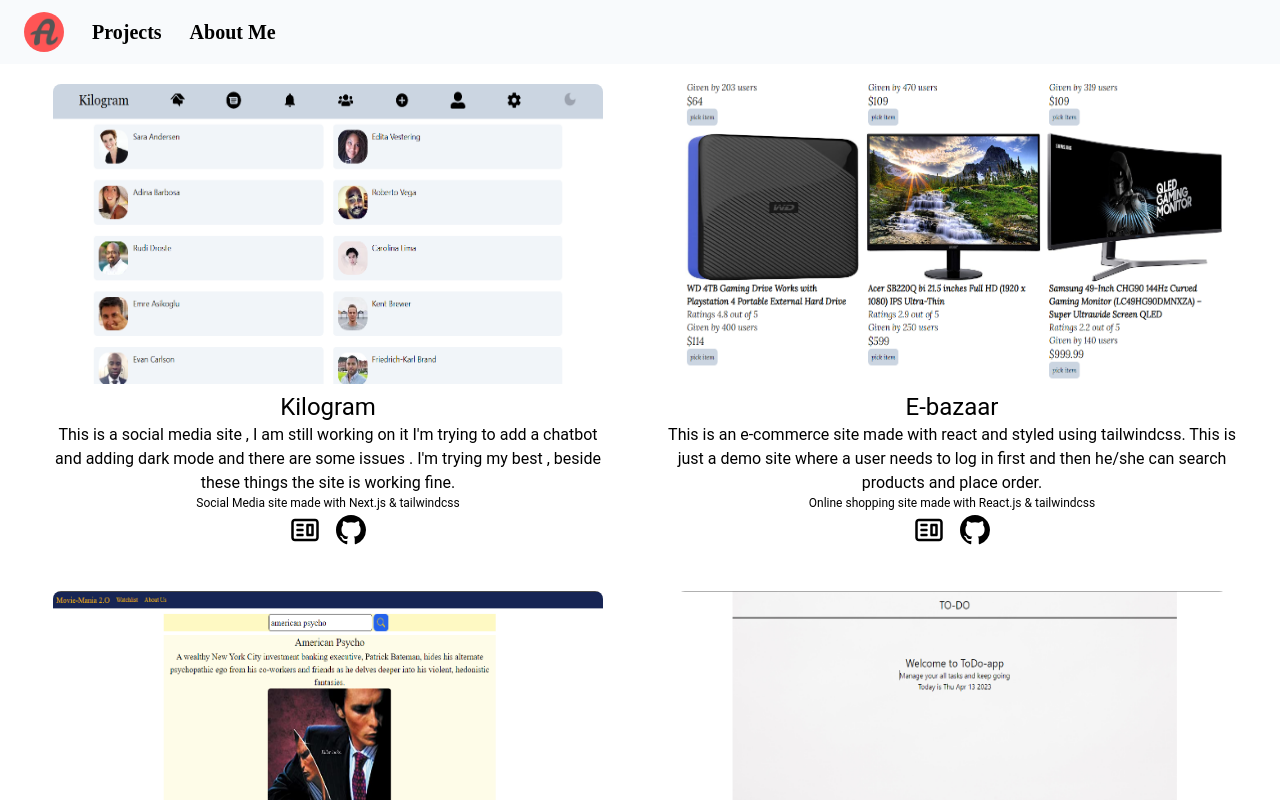
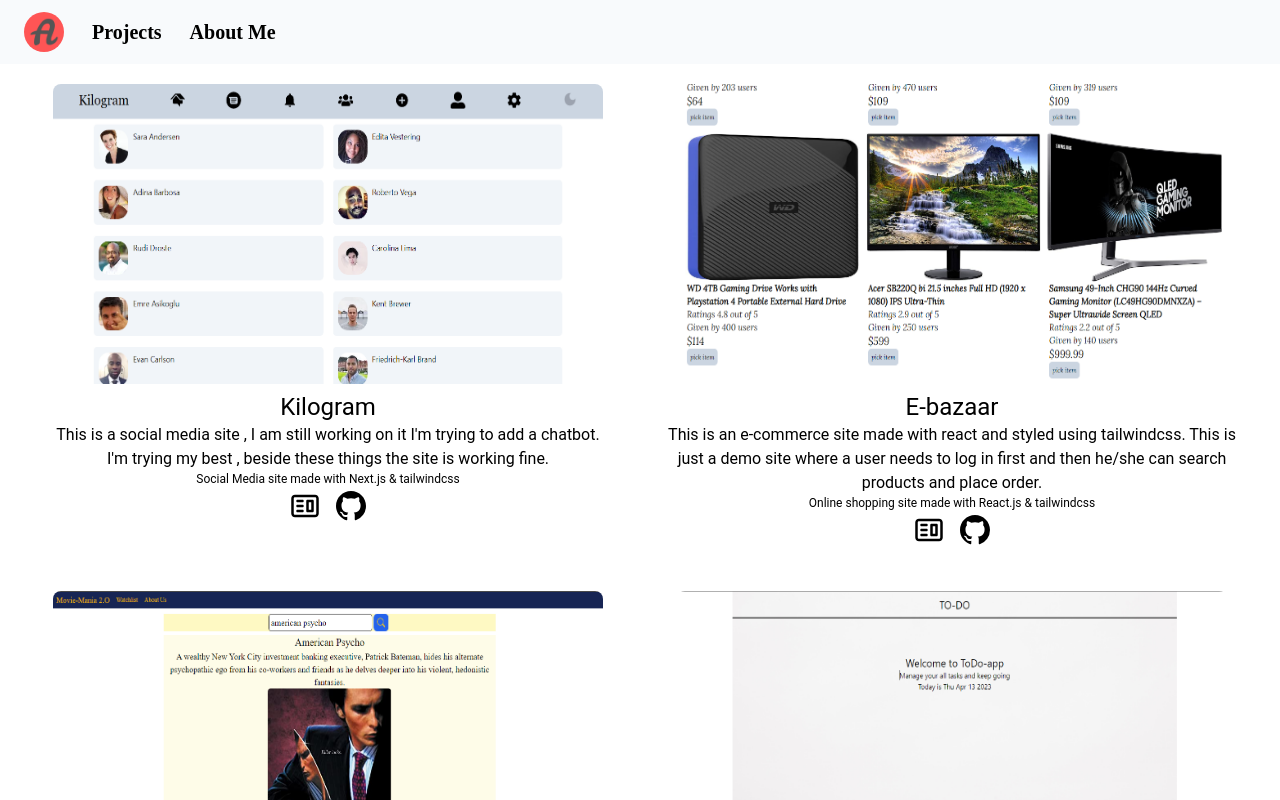
Before and after one commit to abhishekDev047/Abhishek-Kumar, a Next.js app: page /components/projects in a window 1280 px wide. Shown: the top 800 px of the page. Built offline with nearby package versions, Linux system fonts and the light colour scheme.

Commit message:
ok now working on darkmode

```diff
--- a/src/files/data.js
+++ b/src/files/data.js
@@ -3,7 +3,7 @@
       "name": "Kilogram",
       "type": "Social Media site",
       "technologies": "Next.js & tailwindcss",
-      "description": "This is a social media site , I am still working on it I'm trying to add a chatbot and adding dark mode and there are some issues . I'm trying my best , beside these things the site is working fine.",
+      "description": "This is a social media site , I am still working on it I'm trying to add a chatbot. I'm trying my best , beside these things the site is working fine.",
       "link": "https://kilogram-047.vercel.app/",
       "source": "https://github.com/abhishekDev047/Kilogram-",
       "img": "/images/kilogram.png"
```
